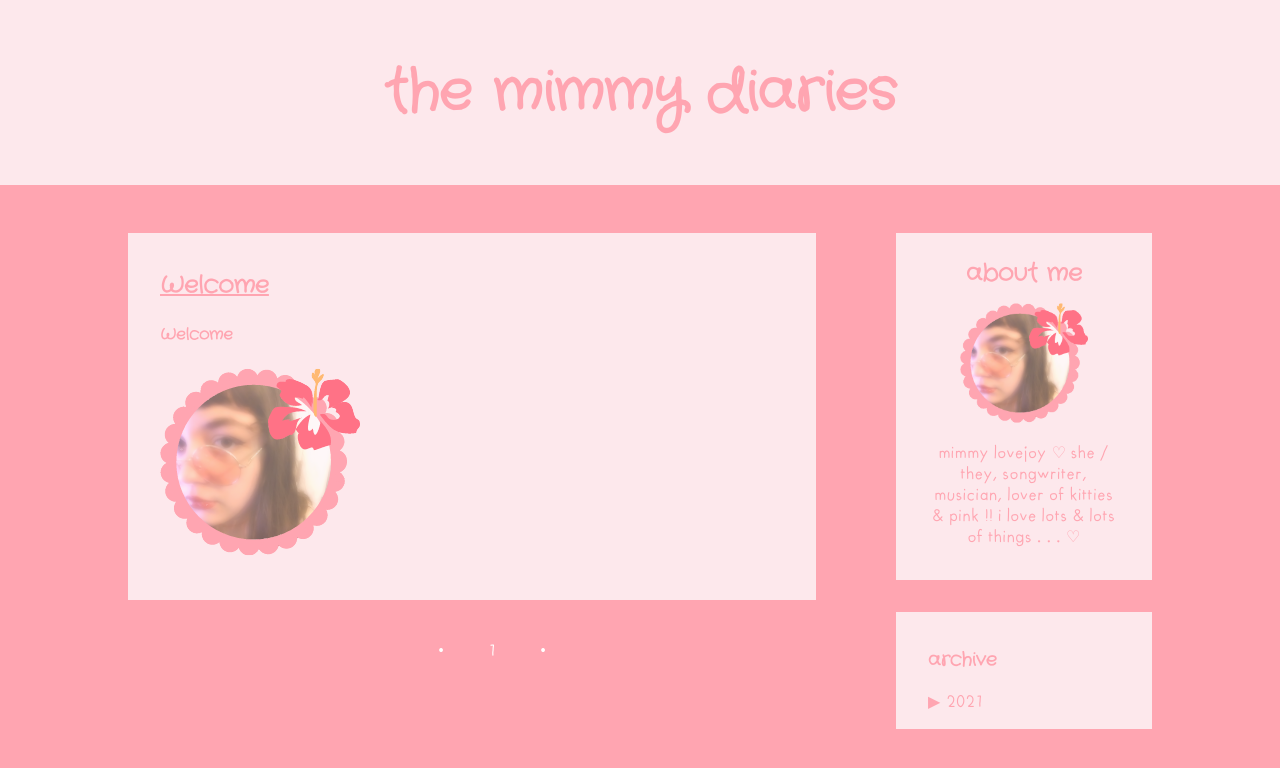
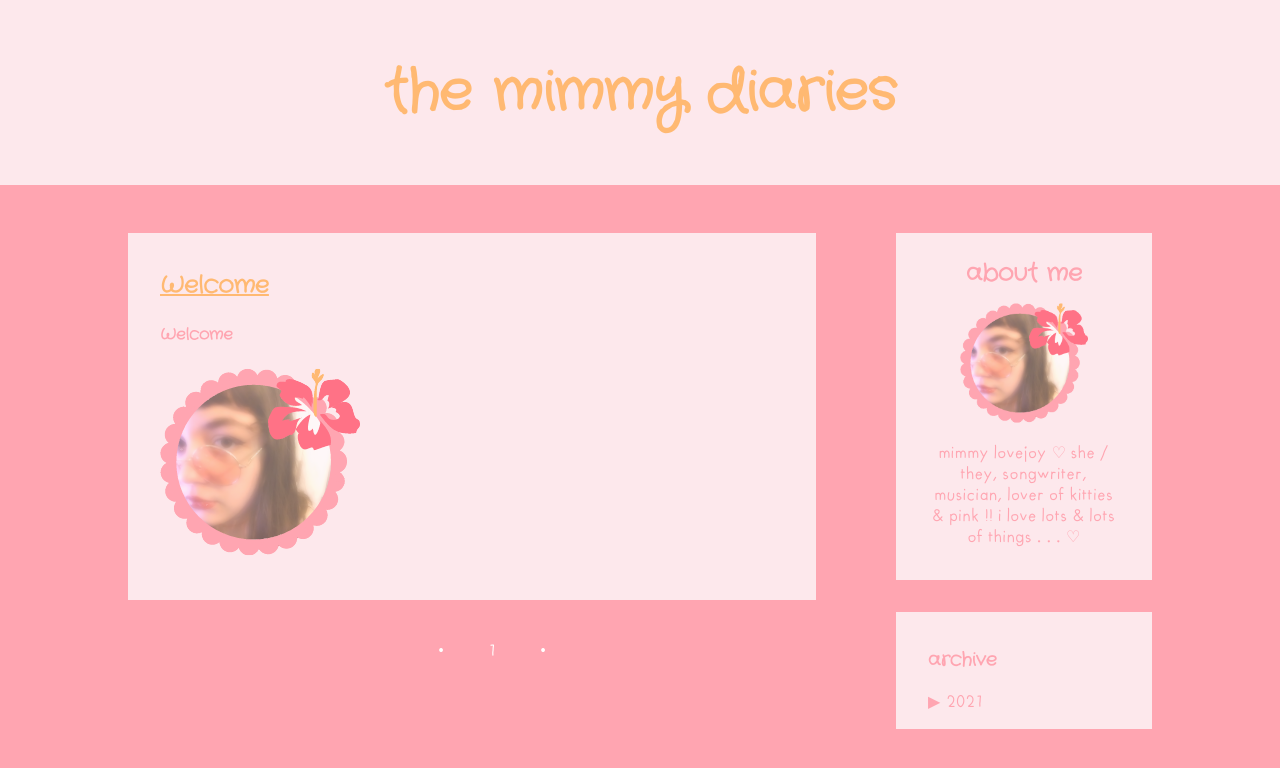
Before and after one commit to mimkitty/diary, a Jekyll site: the page built from index.html, in a window 1280 px wide. Shown: the top 768 px of the page. Built offline with Jekyll 4.4.1, drawn with Linux system fonts in a browser that asks for light colours; the list of posts is cut into pages by our own code.

Commit message:
change styles

```diff
--- a/_layouts/default.html
+++ b/_layouts/default.html
@@ -2,7 +2,7 @@
 <html lang='en'>
     <head>
         <meta charset='utf-8'>
-
+        <link rel="shortcut icon" href="https://i.imgur.com/tnLwMAD.png">
         {% seo %}
 
         <title>{{ page.title }} - {{ site.title }}</title>
--- a/_sass/_base.scss
+++ b/_sass/_base.scss
@@ -9,6 +9,7 @@
     background-color: $pink;
     font-family: futura_handwritten;
     font-size: 1rem;
+    cursor: url(https://i.imgur.com/e06ykgc.png), progress;
 }
 
 h1, h2, h3, h4, h5, h6 {
@@ -45,7 +46,7 @@
 }
 
 a {
-    color: inherit;
+    color:#FFB972;
 
     &.no_underline {
         text-decoration: none;
@@ -54,6 +55,15 @@
     &:active {
         color: #ffffff;
     }
+
+    &:visited {
+        color:#FFB1B1;
+    }
+
+    &:hover {
+        cursor: url(https://i.imgur.com/rMge5Cw.png),progress;
+        color:#FFD7AE;
+   }
 }
 
 .pagination {
```
